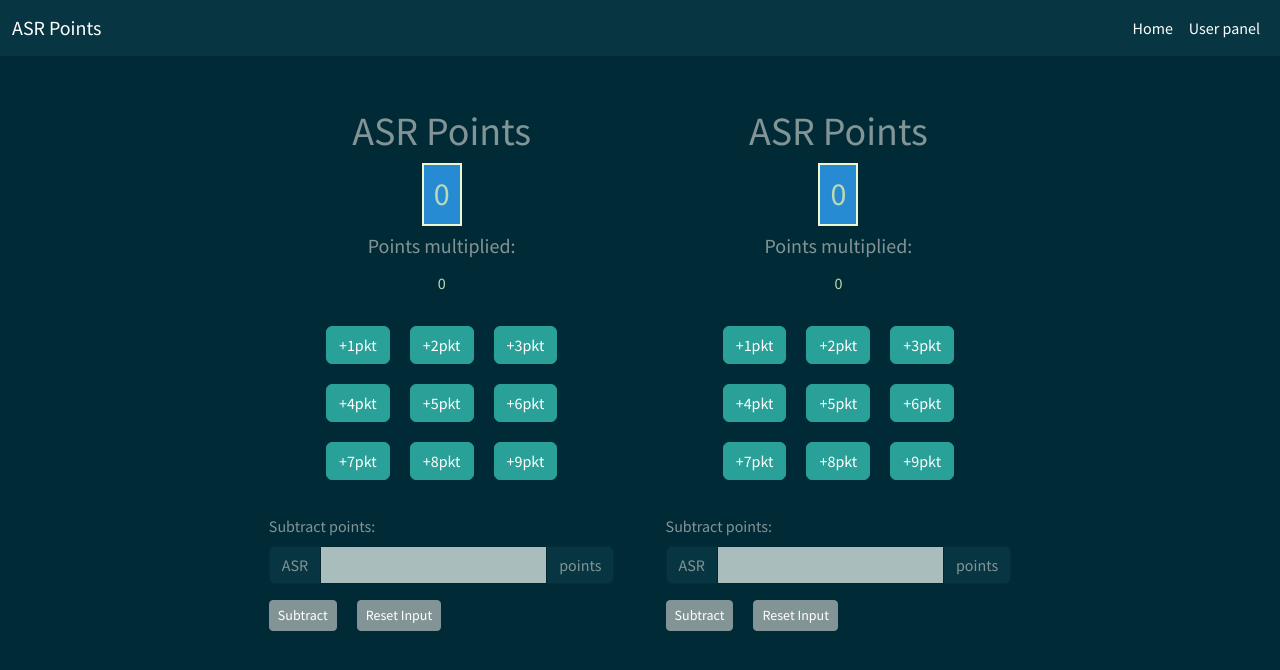
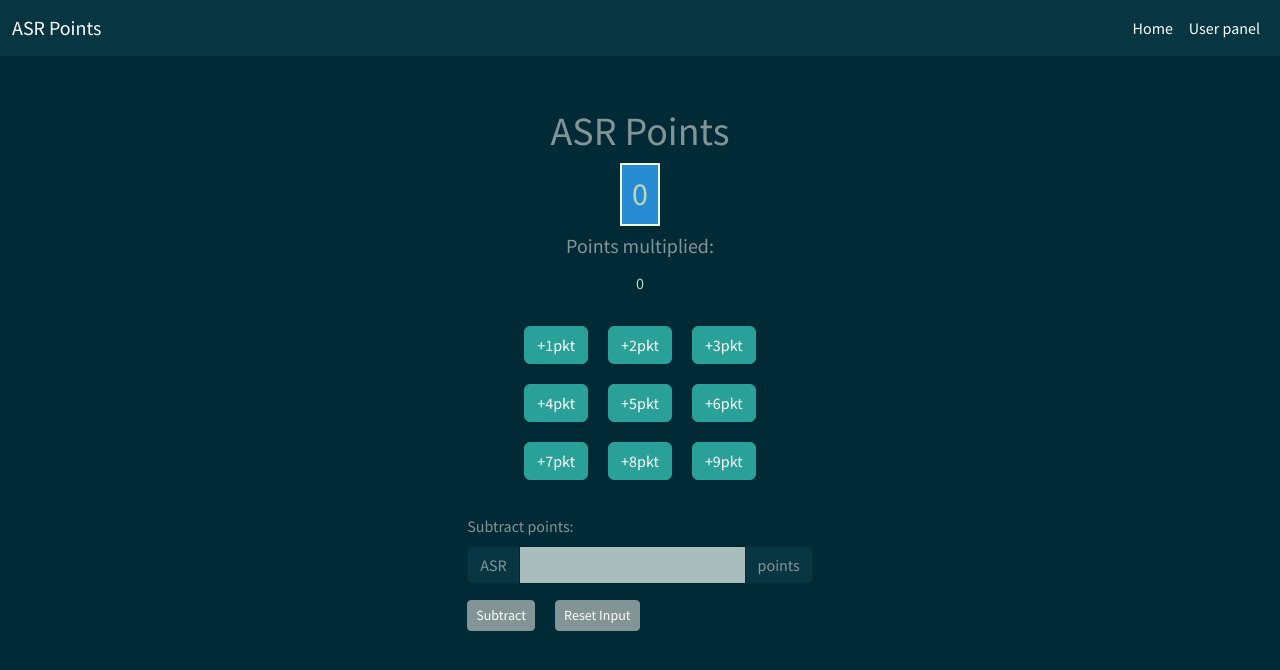
Before and after one commit to rearwindowsoda/Preact-ASR-Counter, a Preact app: page / in a window 1280 px wide. Shown: the top 670 px of the page. Built offline with nearby package versions, Linux system fonts and the light colour scheme.

Commit message:
removing test secondary wrapper

```diff
--- a/src/app.tsx
+++ b/src/app.tsx
@@ -14,11 +14,6 @@ export function App() {
 					<PointCountStatus />
 					<Points />
 				</div>
-				<div id={"secondary_wrapper"}>
-					<h1>ASR Points</h1>
-					<PointCountStatus />
-					<Points />
-				</div>
 			</div>
 		</>
 	);
```
